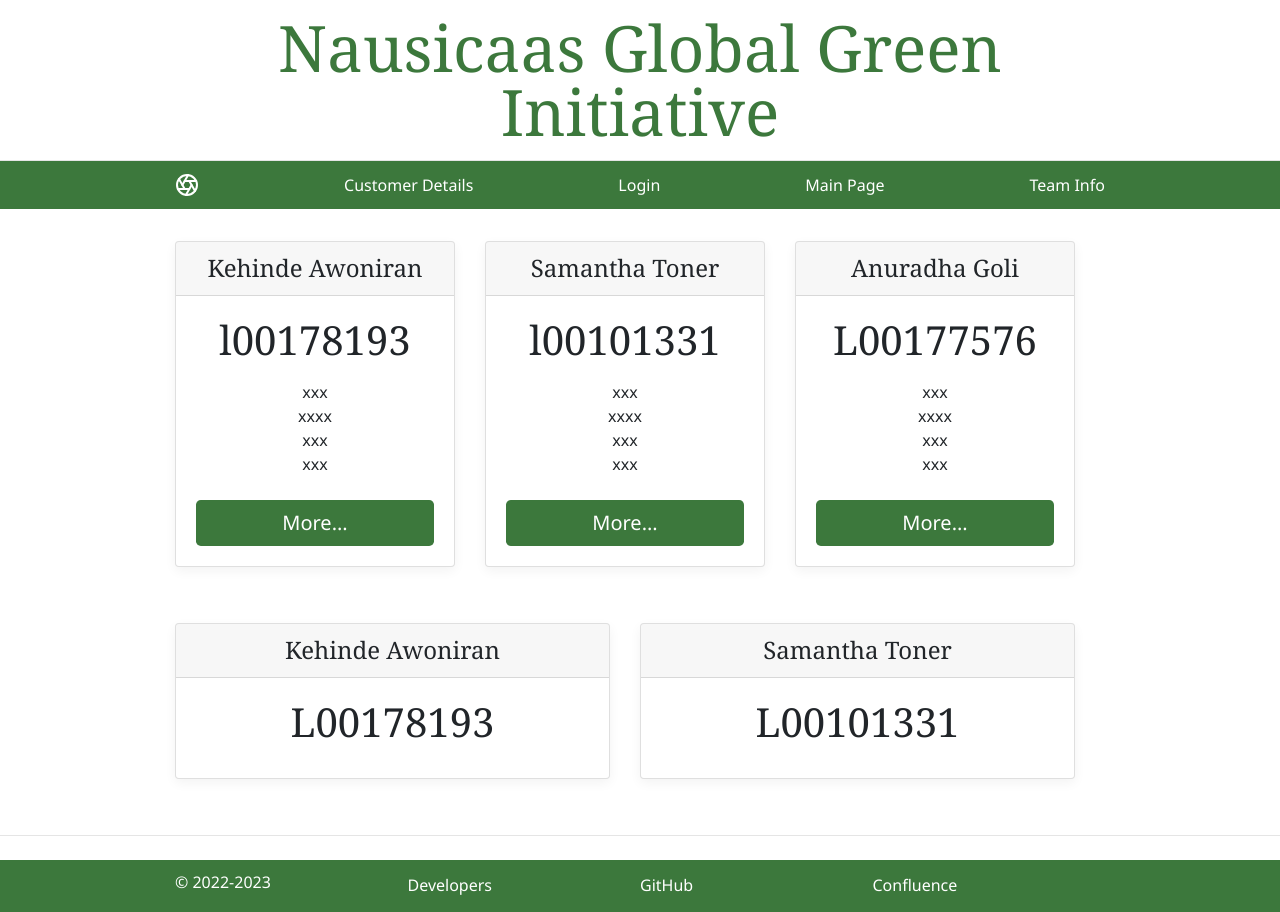
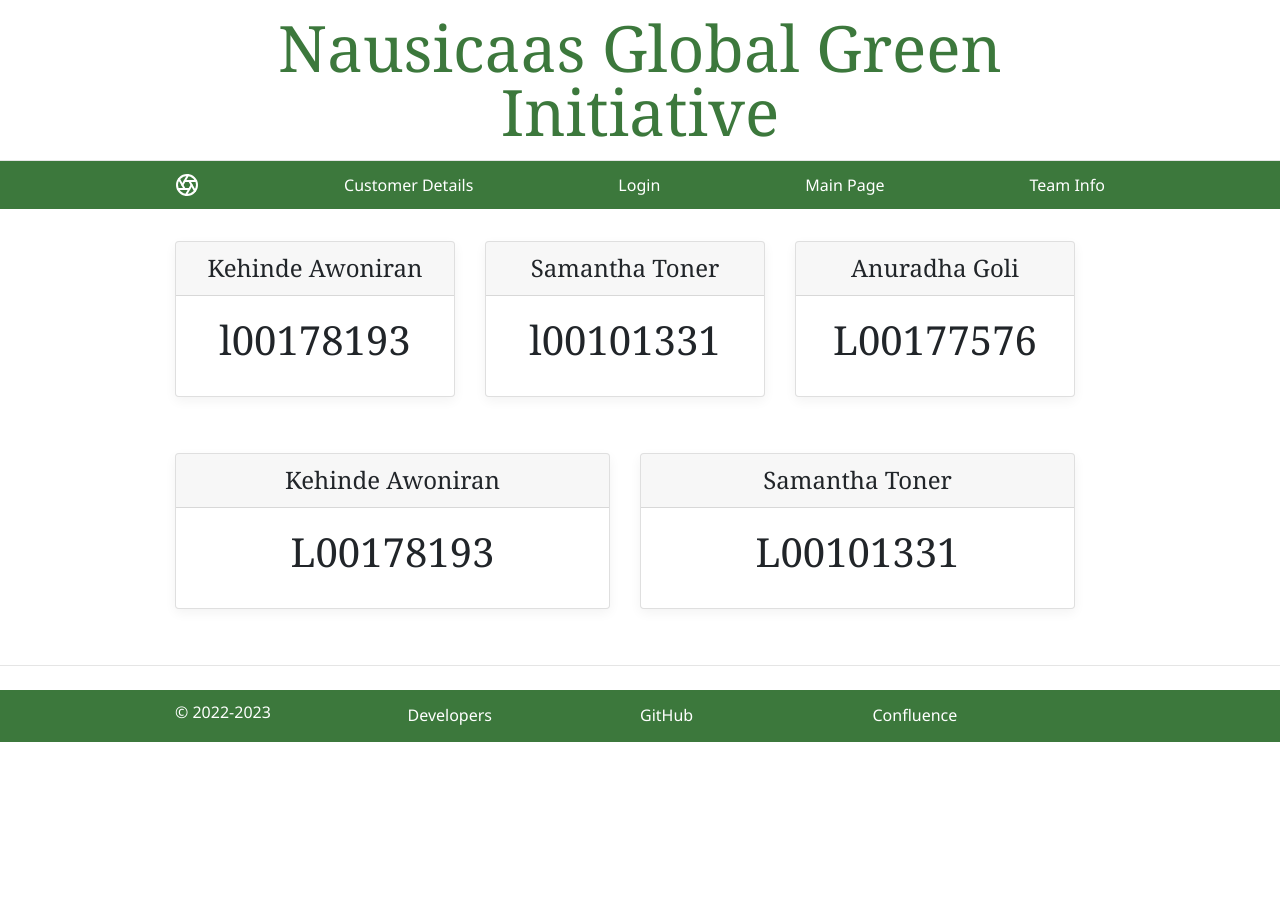
Before and after one commit to DevOps-PM-PGDip-2022-2023/Nausica-s-Global-Green-Initiative, a plain HTML site: page templates/Teamdetails.html in a window 1280 px wide. After the commit the page ends 800 px from the top, so only its background shows below. Drawn offline with nearby package versions, Linux system fonts and the light colour scheme.

Commit message:
Team details up to date

```diff
--- a/templates/Teamdetails.html
+++ b/templates/Teamdetails.html
@@ -62,13 +62,7 @@
                 </div>
                 <div class="card-body">
                   <h1 class="card-title pricing-card-title">l00178193</h1>
-                  <ul class="list-unstyled mt-3 mb-4">
-                    <li>xxx</li>
-                    <li>xxxx</li>
-                    <li>xxx</li>
-                    <li>xxx</li>
-                  </ul>
-                  <button type="button" class="btn btn-lg btn-block btncolor">More...</button>
+
                 </div>
               </div>
               <div class="card mb-4 box-shadow">
@@ -77,13 +71,7 @@
                 </div>
                 <div class="card-body">
                   <h1 class="card-title pricing-card-title">l00101331</h1>
-                  <ul class="list-unstyled mt-3 mb-4">
-                    <li>xxx</li>
-                    <li>xxxx</li>
-                    <li>xxx</li>
-                    <li>xxx</li>
-                  </ul>
-                  <button type="button" class="btn btn-lg btn-block btncolor">More...</button>
+
                 </div>
               </div>
               <div class="card mb-4 box-shadow">
@@ -92,13 +80,7 @@
                 </div>
                 <div class="card-body">
                   <h1 class="card-title pricing-card-title">L00177576</h1>
-                  <ul class="list-unstyled mt-3 mb-4">
-                    <li>xxx</li>
-                    <li>xxxx</li>
-                    <li>xxx</li>
-                    <li>xxx</li>
-                  </ul>
-                  <button type="button" class="btn btn-lg btn-block btncolor">More...</button>
+
                 </div>
               </div>
               <div class="card mb-4 box-shadow">
```
